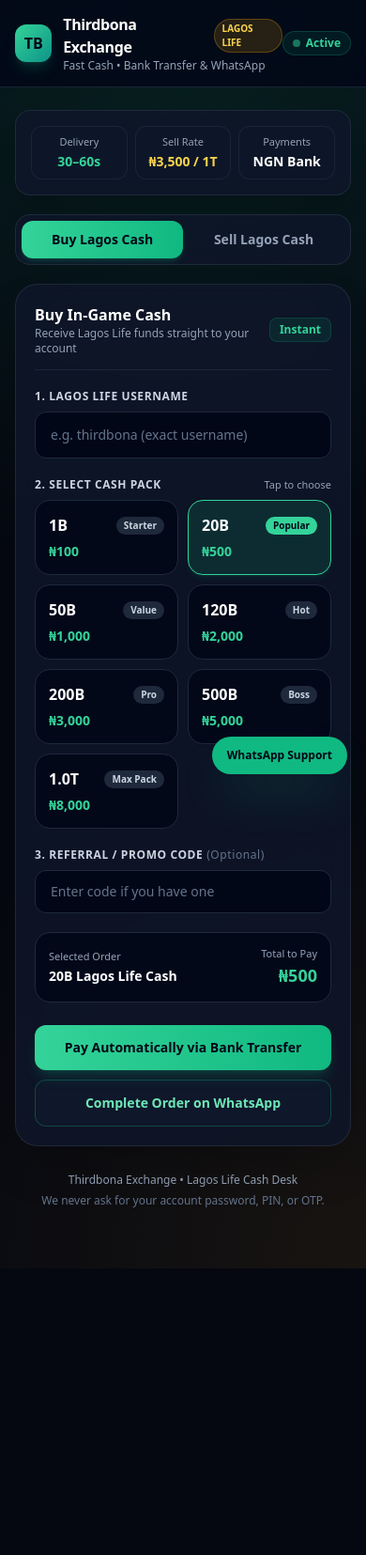
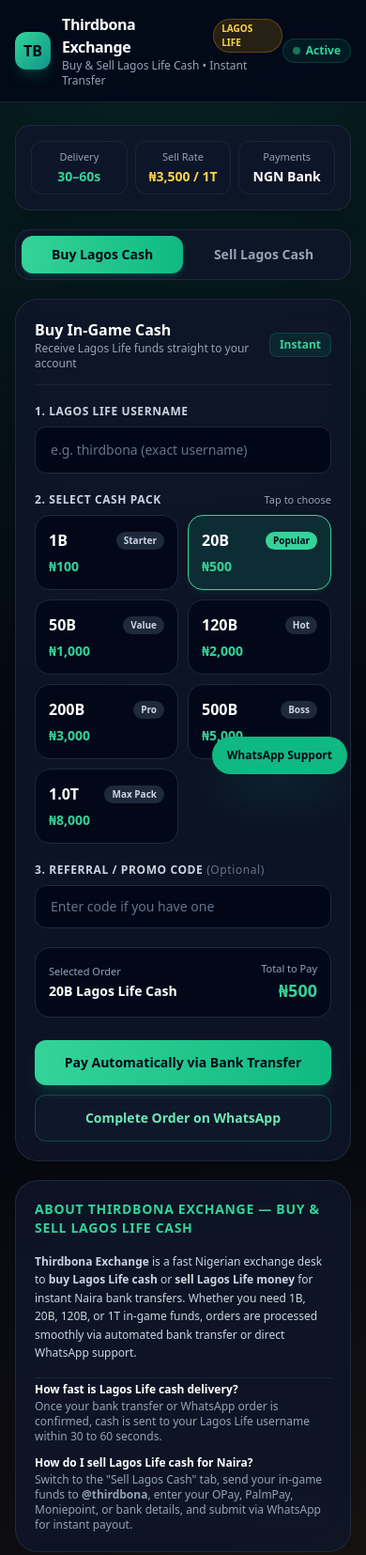
Before and after one commit to thirdbona/thirdbona-exchange, a plain HTML site: page index.html in a window 390 px wide. Shown: the top 1655 px of the page at 94% size. Before the commit the page ends 1350 px from the top, so only its background shows below. Drawn offline with nearby package versions, Linux system fonts and the light colour scheme.

Commit message:
Enhance SEO and add FAQ section in index.html
Updated SEO tags and added FAQ section for better visibility and user information.

```diff
--- a/index.html
+++ b/index.html
@@ -3,7 +3,37 @@
 <head>
   <meta charset="UTF-8" />
   <meta name="viewport" content="width=device-width, initial-scale=1.0" />
-  <title>Thirdbona Exchange — Lagos Life Cash Buy & Sell</title>
+
+  <!-- PRIMARY SEO TAGS -->
+  <title>Thirdbona Exchange — Buy & Sell Lagos Life Cash Instantly in Nigeria</title>
+  <meta name="description" content="Buy and sell Lagos Life game cash in Nigeria at the best rates on Thirdbona Exchange. Instant bank transfer via Paystack or fast WhatsApp processing with 30–60s delivery." />
+  <meta name="keywords" content="buy Lagos Life cash, sell Lagos Life money, Lagos Life cash Nigeria, Thirdbona Exchange, buy Lagos Life funds, Lagos Life exchange, cheap Lagos Life cash" />
+  <meta name="robots" content="index, follow" />
+  <link rel="canonical" href="https://thirdbona-exchange.vercel.app/" />
+
+  <!-- OPEN GRAPH / WHATSAPP & SOCIAL PREVIEW TAGS -->
+  <meta property="og:type" content="website" />
+  <meta property="og:site_name" content="Thirdbona Exchange" />
+  <meta property="og:title" content="Thirdbona Exchange — Buy & Sell Lagos Life Cash Instantly" />
+  <meta property="og:description" content="Fast 30–60s Lagos Life cash delivery & instant Naira cashouts. Pay via Nigerian bank transfer or WhatsApp." />
+  <meta property="og:url" content="https://thirdbona-exchange.vercel.app/" />
+
+  <!-- TWITTER / X CARD TAGS -->
+  <meta name="twitter:card" content="summary" />
+  <meta name="twitter:title" content="Thirdbona Exchange — Buy & Sell Lagos Life Cash" />
+  <meta name="twitter:description" content="Buy and sell Lagos Life game cash in Nigeria with instant bank transfer or WhatsApp." />
+
+  <!-- GOOGLE STRUCTURED DATA (JSON-LD) -->
+  <script type="application/ld+json">
+  {
+    "@context": "https://schema.org",
+    "@type": "WebSite",
+    "name": "Thirdbona Exchange",
+    "url": "https://thirdbona-exchange.vercel.app/",
+    "description": "Buy and sell Lagos Life in-game cash in Nigeria with instant bank transfer and WhatsApp support."
+  }
+  </script>
+
   <script src="https://cdn.tailwindcss.com"></script>
   <script src="https://js.paystack.co/v1/inline.js"></script>
   <style>
@@ -36,7 +66,7 @@
               Lagos Life
             </span>
           </div>
-          <p class="text-xs text-slate-400">Fast Cash • Bank Transfer & WhatsApp</p>
+          <p class="text-xs text-slate-400">Buy & Sell Lagos Life Cash • Instant Transfer</p>
         </div>
       </div>
 
@@ -217,6 +247,26 @@
         class="w-full py-3.5 px-4 rounded-xl bg-gradient-to-r from-emerald-400 to-emerald-500 hover:from-emerald-300 hover:to-emerald-400 text-slate-950 font-extrabold text-sm shadow-lg shadow-emerald-500/20 transition cursor-pointer">
         Submit Sell Request on WhatsApp
       </button>
+    </section>
+
+    <!-- SEO & FAQ SECTION (Helps Google Rank Your Page) -->
+    <section class="glass-card rounded-3xl p-5 sm:p-6 space-y-4">
+      <h2 class="text-sm font-extrabold uppercase tracking-wider text-emerald-400">
+        About Thirdbona Exchange — Buy & Sell Lagos Life Cash
+      </h2>
+      <p class="text-xs text-slate-300 leading-relaxed">
+        <strong>Thirdbona Exchange</strong> is a fast Nigerian exchange desk to <strong>buy Lagos Life cash</strong> or <strong>sell Lagos Life money</strong> for instant Naira bank transfers. Whether you need 1B, 20B, 120B, or 1T in-game funds, orders are processed smoothly via automated bank transfer or direct WhatsApp support.
+      </p>
+      <div class="space-y-3 pt-1 border-t border-slate-800/80 text-xs">
+        <div>
+          <h3 class="font-bold text-white">How fast is Lagos Life cash delivery?</h3>
+          <p class="text-slate-400 mt-0.5">Once your bank transfer or WhatsApp order is confirmed, cash is sent to your Lagos Life username within 30 to 60 seconds.</p>
+        </div>
+        <div>
+          <h3 class="font-bold text-white">How do I sell Lagos Life cash for Naira?</h3>
+          <p class="text-slate-400 mt-0.5">Switch to the "Sell Lagos Cash" tab, send your in-game funds to <strong>@thirdbona</strong>, enter your OPay, PalmPay, Moniepoint, or bank details, and submit via WhatsApp for instant payout.</p>
+        </div>
+      </div>
     </section>
 
     <!-- Trust & Safety Footer -->
```
